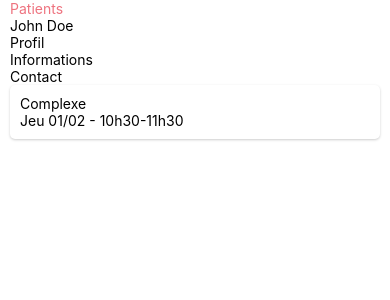
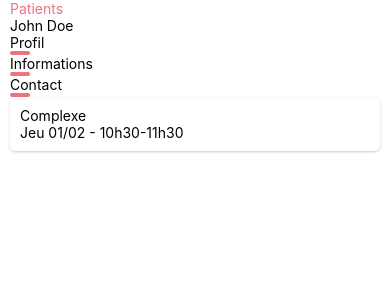
Before and after one commit to LouizD/j-test, a React Native app: screen /Home in a window 390 px wide. Shown: the top 300 px of the page. Built offline with nearby package versions, Linux system fonts and the light colour scheme.

Commit message:
style: create hairline

```diff
--- a/src/components/PatientInfo/PatientInfo.js
+++ b/src/components/PatientInfo/PatientInfo.js
@@ -1,6 +1,7 @@
 import React, { useState } from 'react';
 import CardInfo from '../CardInfo/CardInfo';
 import { View, Text, TouchableOpacity } from 'react-native';
+import PatientLink from '../PatientLink/PatientLink';
 import { dummyData } from '../../_var';
 
 const PatientInfo = props => {
@@ -49,21 +50,21 @@ const PatientInfo = props => {
       <Text>{dummyData.patientName}</Text>
 
       <View>
-        <TouchableOpacity onPress={() => {
-          setShow("profile")
-        }}>
-          <Text>Profil</Text>
-        </TouchableOpacity>
-        <TouchableOpacity onPress={() => {
-          setShow("info")
-        }}>
-          <Text>Informations</Text>
-        </TouchableOpacity>
-        <TouchableOpacity onPress={() => {
-          setShow("contact")
-        }}>
-          <Text>Contact</Text>
-        </TouchableOpacity>
+        <PatientLink
+          onPressLink={() => {
+            setShow("profile")
+          }}
+          value="Profil"/>
+        <PatientLink
+          onPressLink={() => {
+            setShow("info")
+          }}
+          value="Informations" />
+        <PatientLink
+          onPressLink={() => {
+            setShow("contact")
+          }}
+          value="Contact" />
       </View>
       {content}
     </View>
--- /dev/null
+++ b/src/components/PatientLink/PatientLink.js
@@ -0,0 +1,16 @@
+import React from 'react';
+import { View, TouchableOpacity, Text } from 'react-native';
+import styleSheet from './PatientLink.style';
+
+const PatientLink = props => {
+  return (
+    <TouchableOpacity onPress={props.onPressLink}>
+      <Text>
+        {props.value}
+      </Text>
+      <View style={styleSheet.hairline} />
+    </TouchableOpacity>
+  )
+}
+
+export default PatientLink;
--- /dev/null
+++ b/src/components/PatientLink/PatientLink.style.js
@@ -0,0 +1,14 @@
+import React from 'react';
+import { StyleSheet, Dimensions, Platform } from 'react-native';
+import { colors } from '../../_var';
+
+const styleSheet = StyleSheet.create({
+  hairline: {
+    backgroundColor: colors.red1,
+    borderRadius: 5,
+    width: 20,
+    height: 4,
+  }
+});
+
+export default styleSheet;
```
